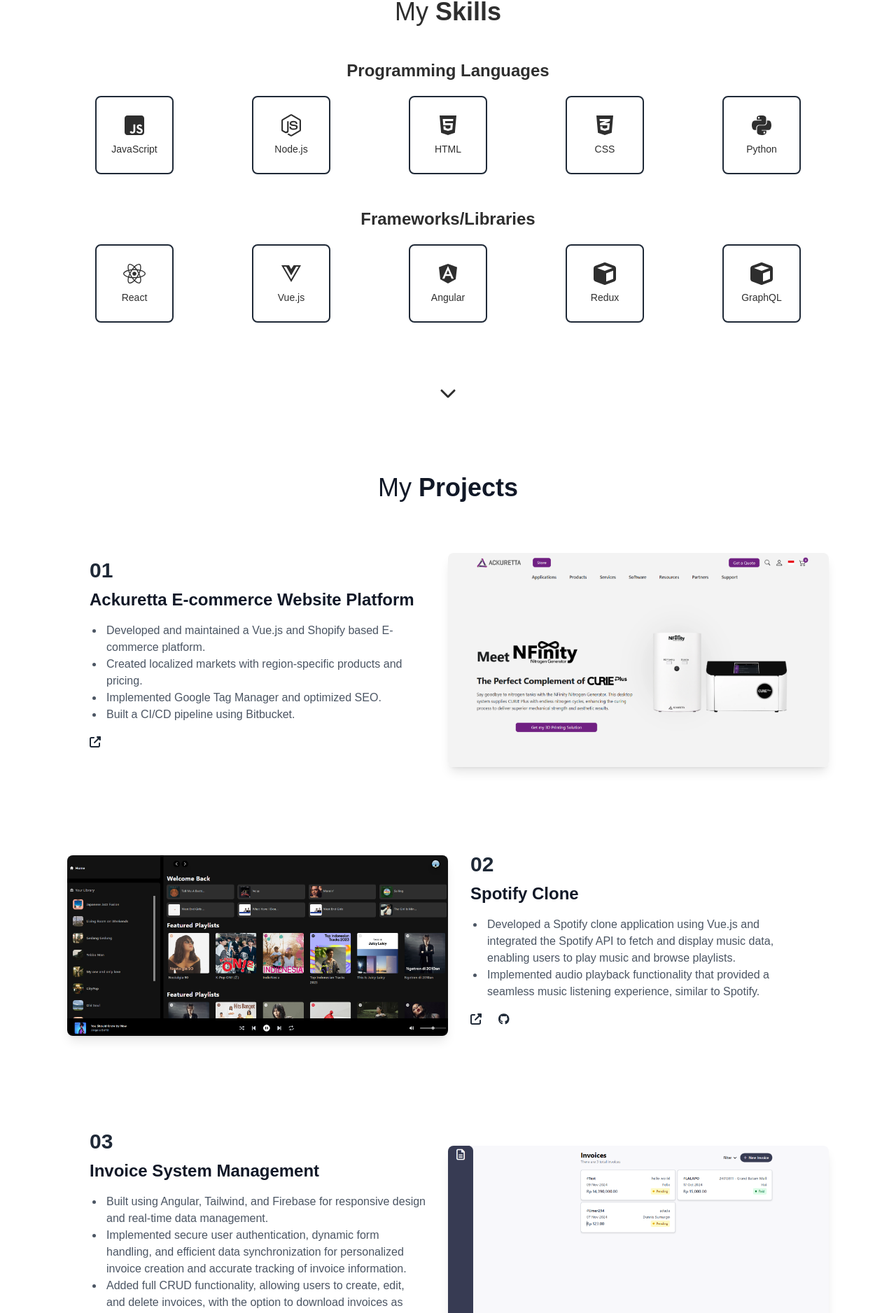
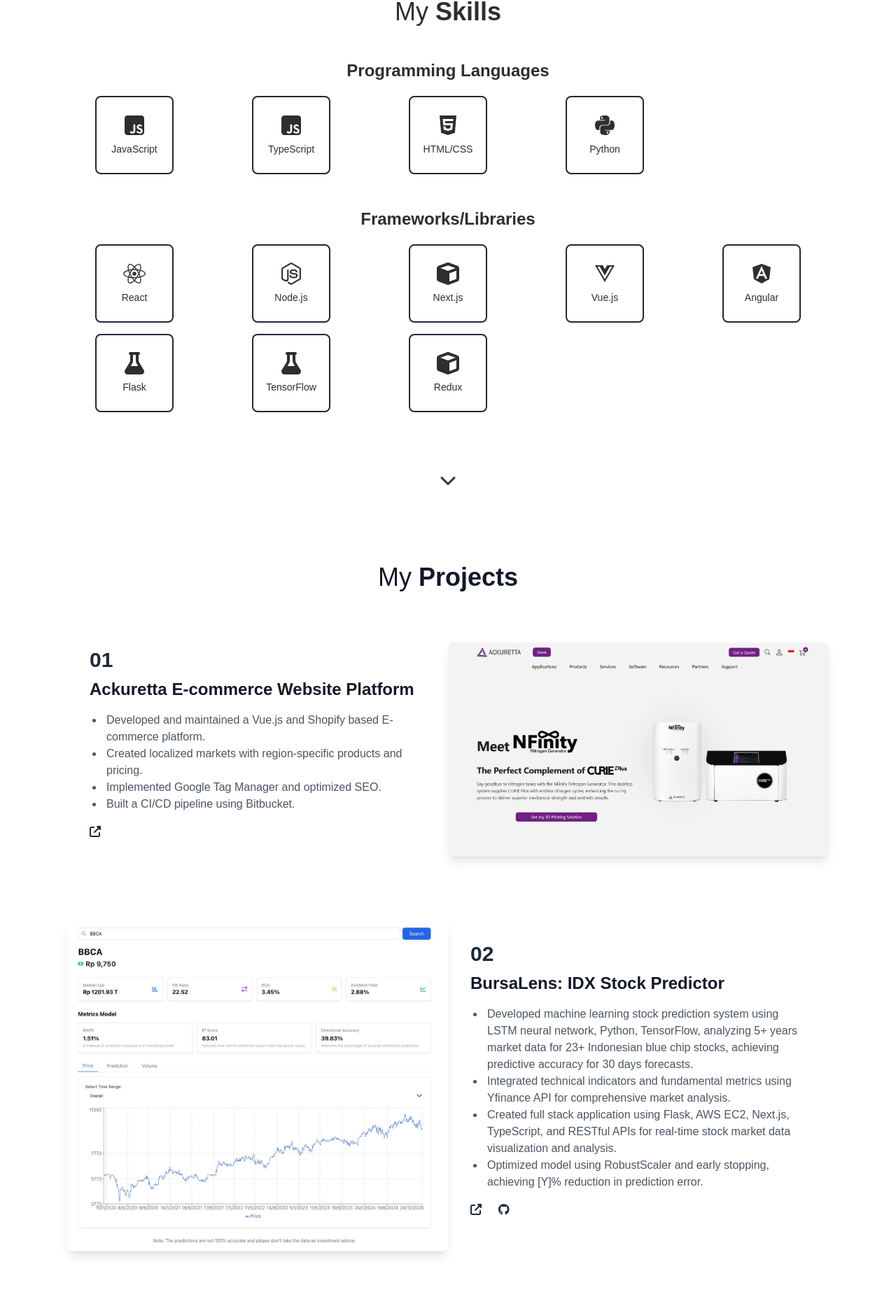
Before and after one commit to felixxmulya/felixxmulya, a Next.js app: page / in a window 1280 px wide. Shown: the part 1907-3783 px from the top of the page at 70% size. Built offline with nearby package versions, Linux system fonts and the light colour scheme.

Commit message:
feat: add bursalens

```diff
--- a/src/components/project.tsx
+++ b/src/app/components/project.tsx
@@ -21,14 +21,16 @@
          link: 'https://www.ackuretta.com'
       },
       {
-         title: 'Spotify Clone',
+         title: 'BursaLens: IDX Stock Predictor',
          description: [
-            'Developed a Spotify clone application using Vue.js and integrated the Spotify API to fetch and display music data, enabling users to play music and browse playlists.',
-            'Implemented audio playback functionality that provided a seamless music listening experience, similar to Spotify.'
+            'Developed machine learning stock prediction system using LSTM neural network, Python, TensorFlow, analyzing 5+ years market data for 23+ Indonesian blue chip stocks, achieving predictive accuracy for 30 days forecasts.',
+            'Integrated technical indicators and fundamental metrics using Yfinance API for comprehensive market analysis.',
+            'Created full stack application using Flask, AWS EC2, Next.js, TypeScript, and RESTful APIs for real-time stock market data visualization and analysis.',
+            'Optimized model using RobustScaler and early stopping, achieving [Y]% reduction in prediction error.'
          ],
-         imageUrl: '/images/spotify.png',
-         link: 'https://vue-spotify88-clone.vercel.app',
-         github: 'https://github.com/felixxmulya/vue-spotify'
+         imageUrl: '/images/bursalens.jpeg',
+         link: 'https://www.bursalens.xyz/',
+         github: 'https://github.com/felixxmulya/bursalens'
       },
       {
          title: 'Invoice System Management',
@@ -40,7 +42,17 @@
          imageUrl: '/images/invoice.png',
          link: 'https://mitrainvoice.vercel.app',
          github: 'https://github.com/felixxmulya/invoice-system'
-      }
+      },
+      {
+         title: 'Spotify Clone',
+         description: [
+            'Developed a Spotify clone application using Vue.js and integrated the Spotify API to fetch and display music data, enabling users to play music and browse playlists.',
+            'Implemented audio playback functionality that provided a seamless music listening experience, similar to Spotify.'
+         ],
+         imageUrl: '/images/spotify.png',
+         link: 'https://vue-spotify88-clone.vercel.app',
+         github: 'https://github.com/felixxmulya/vue-spotify'
+      },
    ];
 
    return (
@@ -158,7 +170,7 @@
             <div className="text-center">
                <button
                   onClick={() => setShowMore(!showMore)}
-                  className="px-4 py-2 transition duration-300"
+                  className="px-4 py-2 transition duration-300 animate-bounce"
                >
                   <FontAwesomeIcon icon={showMore ? faChevronUp : faChevronDown} size="xl" />
                </button>
--- a/src/components/skills.tsx
+++ b/src/app/components/skills.tsx
@@ -1,7 +1,7 @@
 import { useState } from 'react';
 import { FontAwesomeIcon } from '@fortawesome/react-fontawesome';
-import { faGitAlt, faJsSquare, faNodeJs, faHtml5, faCss3Alt, faPython, faReact, faVuejs, faAngular, faAws, faLinux, faJira } from '@fortawesome/free-brands-svg-icons';
-import { faDatabase, faCloud, faCube, faChevronDown, faChevronUp } from '@fortawesome/free-solid-svg-icons';
+import { faGitAlt, faJsSquare, faNodeJs, faHtml5, faPython, faReact, faVuejs, faAngular, faAws, faLinux, faJira } from '@fortawesome/free-brands-svg-icons';
+import { faDatabase, faCloud, faCube, faChevronDown, faChevronUp, faFlask, faShareNodes, faBrush } from '@fortawesome/free-solid-svg-icons';
 
 export default function Skills() {
    const [showMore, setShowMore] = useState(false);
@@ -11,9 +11,8 @@
          title: 'Programming Languages',
          skills: [
             { icon: faJsSquare, label: 'JavaScript' },
-            { icon: faNodeJs, label: 'Node.js' },
-            { icon: faHtml5, label: 'HTML' },
-            { icon: faCss3Alt, label: 'CSS' },
+            { icon: faJsSquare, label: 'TypeScript' },
+            { icon: faHtml5, label: 'HTML/CSS' },
             { icon: faPython, label: 'Python' },
          ],
       },
@@ -21,20 +20,24 @@
          title: 'Frameworks/Libraries',
          skills: [
             { icon: faReact, label: 'React' },
+            { icon: faNodeJs, label: 'Node.js' },
+            { icon: faCube, label: 'Next.js' },
             { icon: faVuejs, label: 'Vue.js' },
             { icon: faAngular, label: 'Angular' },
+            { icon: faFlask, label: 'Flask' },
+            { icon: faFlask, label: 'TensorFlow' },
             { icon: faCube, label: 'Redux' },
-            { icon: faCube, label: 'GraphQL' },
          ],
       },
    ];
 
    const moreCategories = [
       {
-         title: 'Databases',
+         title: 'Databases & APIs',
          skills: [
             { icon: faDatabase, label: 'MySQL' },
             { icon: faDatabase, label: 'MongoDB' },
+            { icon: faCube, label: 'GraphQL' },
          ],
       },
       {
@@ -46,8 +49,8 @@
             { icon: faCloud, label: 'Azure' },
             { icon: faLinux, label: 'Linux' },
             { icon: faJira, label: 'Jira' },
-            { icon: faCube, label: 'Tailwind' },
-            { icon: faCube, label: 'Bootstrap' },
+            { icon: faBrush, label: 'Tailwind' },
+            { icon: faShareNodes, label: 'Postman' },
          ],
       },
    ];
@@ -95,7 +98,7 @@
          </div>
          <button
             onClick={() => setShowMore(!showMore)}
-            className="mt-8 px-4 py-2 transition duration-300 flex items-center"
+            className="mt-8 animate-bounce px-4 py-2 transition duration-300 flex items-center"
          >
             <FontAwesomeIcon icon={showMore ? faChevronUp : faChevronDown} size="xl" />
          </button>
```
Also changed, not shown: src/app/page.tsx (+8 -8 lines), public/images/bursalens.jpeg (added), src/app/components/about.tsx (renamed from src/components/about.tsx), src/app/components/contact.tsx (renamed from src/components/contact.tsx), src/app/components/experience.tsx (renamed from src/components/experience.tsx), src/app/components/footer.tsx (renamed from src/components/footer.tsx), src/app/components/header.tsx (renamed from src/components/header.tsx), src/app/components/jumbotron.tsx (renamed from src/components/jumbotron.tsx).
